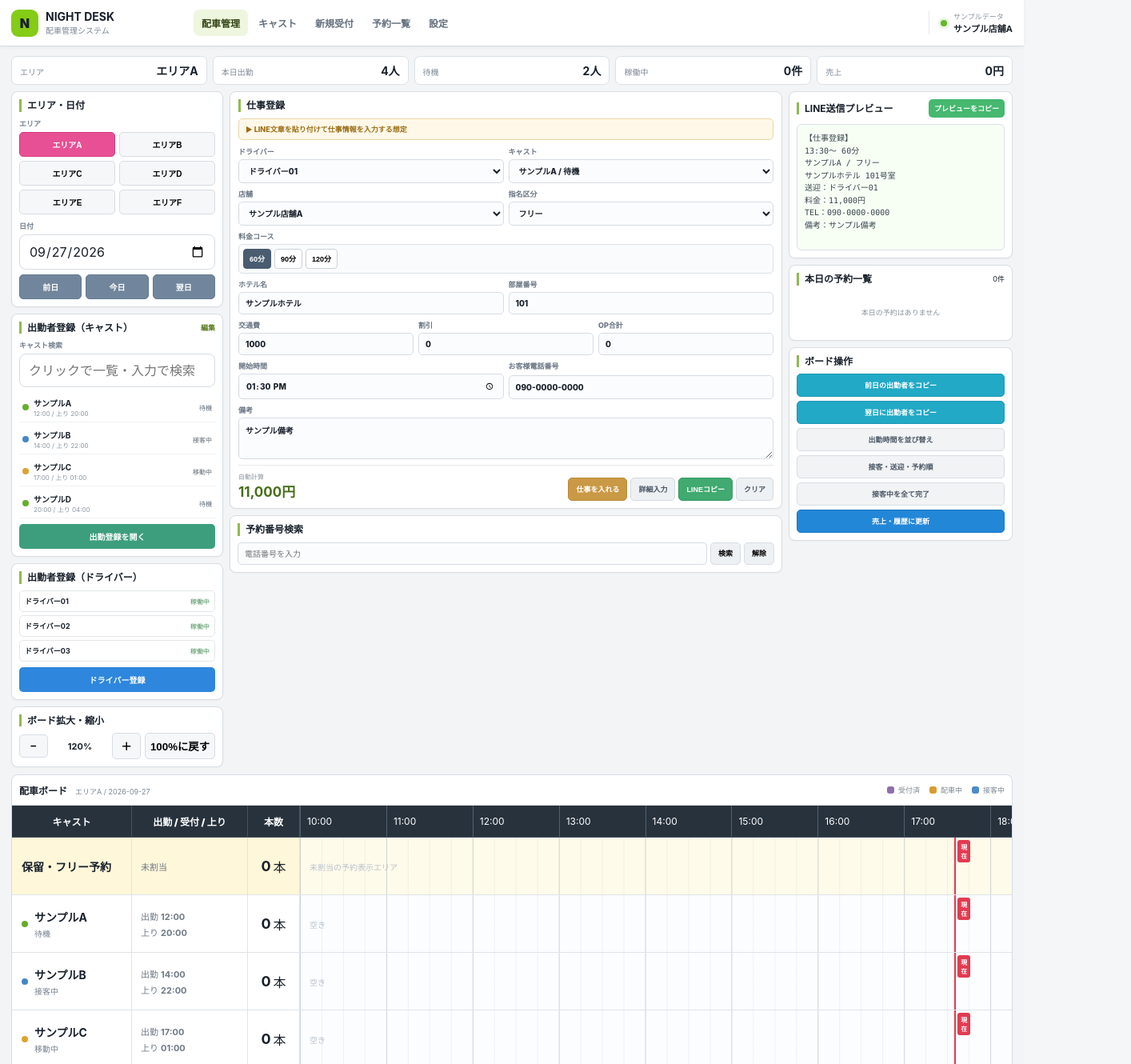
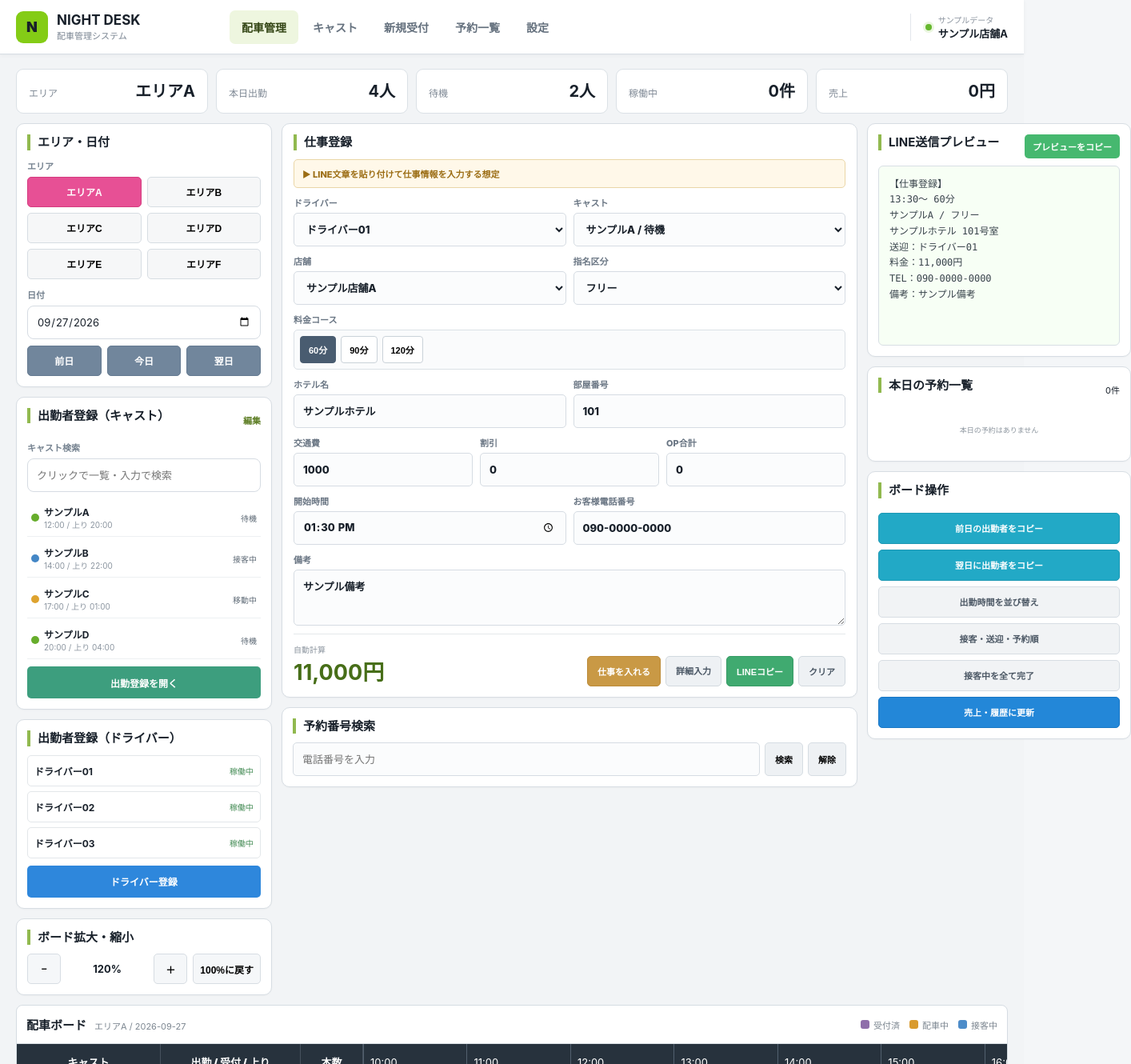
Before and after one commit to admozisan-design/night-desk, a Next.js app: page / in a window 1280 px wide. Shown: the top 1330 px of the page at 80% size, 1414 px wide, since content can reach past the window. Built offline with nearby package versions, Linux system fonts and the light colour scheme.

Commit message:
Increase desktop UI scale and readability

```diff
--- a/app/globals.css
+++ b/app/globals.css
@@ -65,3 +65,436 @@ button:disabled{opacity:.45;cursor:not-allowed}
 .boardZoomWrap{max-height:440px}.wideBoard{grid-template-columns:150px 145px 65px minmax(2050px,1fr);min-width:2410px;transform-origin:left top}.wideBoard .timelineHeader{grid-template-columns:repeat(19,1fr)}.wideBoard .timelineCell{background-size:5.263157% 100%,1.315789% 100%}.wideBoard .dispatchName,.wideBoard .dispatchShift,.wideBoard .dispatchCount,.wideBoard .timelineCell{min-height:72px}.wideBoard .timelineOrder{top:7px;bottom:7px}
 @media(max-width:1200px){.deskColumns{grid-template-columns:230px minmax(480px,1fr)}.deskRight{grid-column:1/-1;grid-template-columns:1fr 1fr 1fr}.consoleShop{display:none}}
 @media(max-width:850px){.topConsoleBar{height:auto;align-items:flex-start;flex-wrap:wrap}.topConsoleNav{order:3;width:100%;overflow:auto}.consoleBrand{min-width:auto}.deskKpis{grid-template-columns:repeat(2,1fr)}.deskColumns{grid-template-columns:1fr}.deskRight{grid-template-columns:1fr}.workGrid.two,.workGrid.three{grid-template-columns:1fr}.consoleMain{padding:8px}.workFooter{align-items:stretch;flex-direction:column}.workButtons{justify-content:flex-start}}
+
+
+/* ===== Larger desktop readability ===== */
+@media (min-width: 1201px) {
+  .topConsoleBar {
+    min-height: 68px;
+    height: 68px;
+    padding: 9px 20px;
+    gap: 22px;
+  }
+
+  .consoleBrand {
+    min-width: 245px;
+    gap: 11px;
+  }
+
+  .consoleBrand .brandMark {
+    width: 40px;
+    height: 40px;
+    font-size: 18px;
+  }
+
+  .consoleBrand strong {
+    font-size: 17px;
+  }
+
+  .consoleBrand small {
+    font-size: 11px;
+  }
+
+  .topConsoleNav a {
+    font-size: 14px;
+    padding: 11px 15px;
+  }
+
+  .consoleShop {
+    padding-left: 18px;
+  }
+
+  .consoleShop small {
+    font-size: 10px;
+  }
+
+  .consoleShop strong {
+    font-size: 13px;
+  }
+
+  .consoleMain {
+    padding: 18px 20px 36px;
+  }
+
+  .deskDashboard {
+    max-width: 1920px;
+  }
+
+  .deskKpis {
+    gap: 10px;
+    margin-bottom: 12px;
+  }
+
+  .deskKpis > div {
+    min-height: 56px;
+    padding: 11px 15px;
+    border-radius: 9px;
+  }
+
+  .deskKpis span {
+    font-size: 12px;
+  }
+
+  .deskKpis strong {
+    font-size: 20px;
+  }
+
+  .deskColumns {
+    grid-template-columns: 320px minmax(720px, 1fr) 330px;
+    gap: 12px;
+  }
+
+  .deskLeft,
+  .deskCenter,
+  .deskRight {
+    gap: 12px;
+  }
+
+  .deskPanel {
+    padding: 13px;
+    border-radius: 10px;
+  }
+
+  .deskPanel h2 {
+    margin-bottom: 11px;
+    padding-left: 9px;
+    border-left-width: 4px;
+    font-size: 15px;
+  }
+
+  .panelTitleRow > a,
+  .panelTitleRow > button,
+  .panelTitleRow > span {
+    font-size: 11px;
+  }
+
+  .panelTitleRow > button {
+    padding: 7px 10px;
+  }
+
+  .fieldLabel,
+  .compactSearch {
+    font-size: 11px;
+    margin: 11px 0 6px;
+  }
+
+  .areaGrid {
+    gap: 7px;
+  }
+
+  .areaGrid button,
+  .dateButtons button {
+    min-height: 38px;
+    padding: 9px 7px;
+    font-size: 12px;
+  }
+
+  .dateButtons {
+    gap: 7px;
+    margin-top: 8px;
+  }
+
+  .deskPanel > input,
+  .deskPanel > select,
+  .deskPanel > textarea,
+  .workRegister input,
+  .workRegister select,
+  .workRegister textarea,
+  .reservationSearch input {
+    min-height: 42px;
+    padding: 10px 11px;
+    font-size: 13px;
+  }
+
+  .castMiniList {
+    max-height: 215px;
+    gap: 4px;
+    margin: 9px 0;
+  }
+
+  .castMiniList > div {
+    min-height: 43px;
+    padding: 7px 5px;
+    gap: 8px;
+  }
+
+  .castMiniList strong {
+    font-size: 12px;
+  }
+
+  .castMiniList small {
+    font-size: 10px;
+  }
+
+  .castMiniList em {
+    font-size: 10px;
+  }
+
+  .castStateDot {
+    width: 10px;
+    height: 10px;
+  }
+
+  .deskAction {
+    min-height: 40px;
+    padding: 10px;
+    font-size: 12px;
+  }
+
+  .driverMiniList {
+    gap: 6px;
+    margin-bottom: 9px;
+  }
+
+  .driverMiniList > div {
+    min-height: 39px;
+    padding: 8px;
+  }
+
+  .driverMiniList strong {
+    font-size: 12px;
+  }
+
+  .driverMiniList span {
+    font-size: 10px;
+  }
+
+  .zoomControls {
+    grid-template-columns: 42px 1fr 42px auto;
+    gap: 7px;
+  }
+
+  .zoomControls button {
+    min-height: 38px;
+    padding: 8px;
+    font-size: 12px;
+  }
+
+  .zoomControls strong {
+    font-size: 13px;
+  }
+
+  .workRegister {
+    padding: 13px 14px;
+  }
+
+  .pasteHint {
+    padding: 9px 10px;
+    font-size: 11px;
+    margin-bottom: 10px;
+  }
+
+  .workRegister form {
+    gap: 10px;
+  }
+
+  .workRegister label {
+    gap: 5px;
+    font-size: 11px;
+  }
+
+  .workGrid {
+    gap: 9px;
+  }
+
+  .courseChips {
+    gap: 6px;
+    padding: 7px;
+  }
+
+  .courseChips button {
+    min-height: 34px;
+    padding: 7px 10px;
+    font-size: 11px;
+  }
+
+  .workFooter {
+    gap: 14px;
+    padding-top: 11px;
+  }
+
+  .workFooter small {
+    font-size: 10px;
+  }
+
+  .workFooter strong {
+    font-size: 27px;
+  }
+
+  .workButtons {
+    gap: 6px;
+  }
+
+  .workButtons button,
+  .workButtons a {
+    min-height: 38px;
+    padding: 9px 12px;
+    font-size: 11px;
+  }
+
+  .reservationSearch > div {
+    gap: 6px;
+  }
+
+  .reservationSearch button {
+    min-height: 40px;
+    padding: 8px 12px;
+    font-size: 11px;
+  }
+
+  .previewPanel pre {
+    min-height: 225px;
+    padding: 13px;
+    font-size: 12px;
+    line-height: 1.65;
+  }
+
+  .todayOrders {
+    max-height: 280px;
+    gap: 7px;
+    margin-top: 10px;
+  }
+
+  .todayOrders a {
+    padding: 9px;
+  }
+
+  .todayOrders strong,
+  .todayOrders span {
+    font-size: 12px;
+  }
+
+  .todayOrders small {
+    font-size: 10px;
+    margin-top: 4px;
+  }
+
+  .boardOps {
+    gap: 7px;
+  }
+
+  .boardOps button,
+  .boardOps a {
+    min-height: 39px;
+    padding: 9px 8px;
+    font-size: 11px;
+  }
+
+  .boardSection {
+    margin-top: 12px;
+  }
+
+  .boardSectionHead {
+    height: 48px;
+    padding: 8px 12px;
+  }
+
+  .boardSectionHead h2 {
+    font-size: 15px;
+  }
+
+  .boardSectionHead span,
+  .boardLegend span {
+    font-size: 11px;
+  }
+
+  .legend {
+    width: 11px;
+    height: 11px;
+  }
+
+  .boardZoomWrap {
+    max-height: 520px;
+  }
+
+  .wideBoard {
+    grid-template-columns: 180px 175px 78px minmax(2460px, 1fr);
+    min-width: 2893px;
+  }
+
+  .dispatchNameHead {
+    left: 0;
+  }
+
+  .dispatchShiftHead {
+    left: 180px;
+  }
+
+  .dispatchCountHead {
+    left: 355px;
+  }
+
+  .wideBoard .dispatchName {
+    left: 0;
+    padding: 12px 14px;
+  }
+
+  .wideBoard .dispatchShift {
+    left: 180px;
+    padding: 10px 13px;
+  }
+
+  .wideBoard .dispatchCount {
+    left: 355px;
+  }
+
+  .dispatchHeader,
+  .timelineHeader {
+    height: 46px;
+  }
+
+  .dispatchHeader,
+  .timelineHeader div {
+    font-size: 13px;
+  }
+
+  .wideBoard .dispatchName,
+  .wideBoard .dispatchShift,
+  .wideBoard .dispatchCount,
+  .wideBoard .timelineCell {
+    min-height: 92px;
+  }
+
+  .dispatchName strong {
+    font-size: 15px;
+  }
+
+  .dispatchName small {
+    font-size: 11px;
+  }
+
+  .dispatchShift span {
+    font-size: 12px;
+  }
+
+  .dispatchCount strong {
+    font-size: 21px;
+  }
+
+  .dispatchCount span {
+    font-size: 11px;
+  }
+
+  .wideBoard .timelineOrder {
+    top: 9px;
+    bottom: 9px;
+    padding: 9px 11px;
+  }
+
+  .timelineOrder strong {
+    font-size: 13px;
+  }
+
+  .timelineOrder span {
+    font-size: 12px;
+  }
+
+  .timelineOrder small {
+    font-size: 10px;
+  }
+
+  .emptyTimeline,
+  .holdHint {
+    font-size: 11px;
+  }
+}
```
